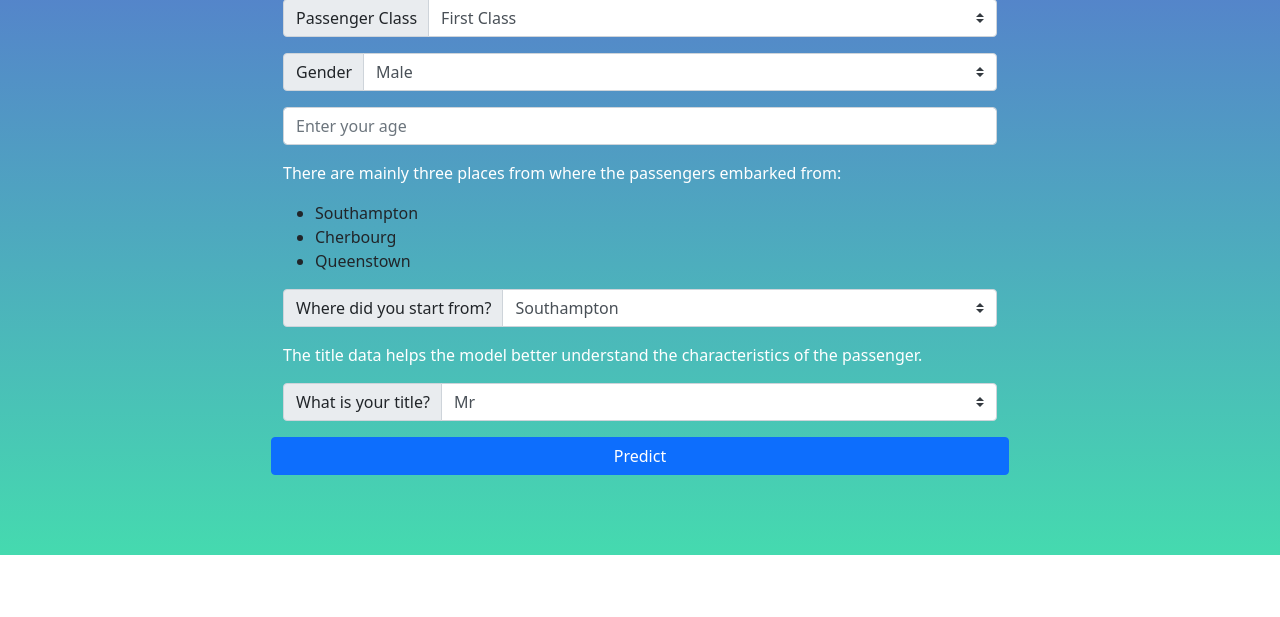
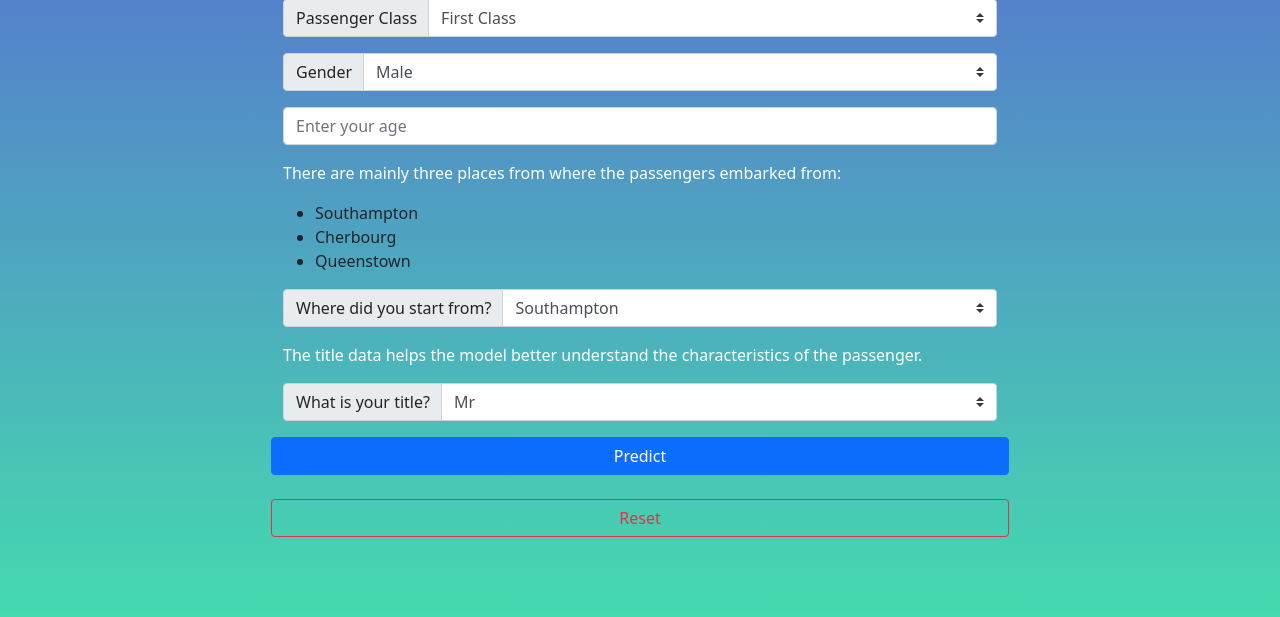
Before and after one commit to fadh1l/Titanic-survivor-predictor, a Flask app: page / in a window 1280 px wide. Shown: the part 434-1051 px from the top of the page. Before the commit the page ends 989 px from the top, so only its background shows below. Run offline with Flask 2, Linux system fonts and the light colour scheme; parts of the project's set-up code (start-up, migrations or seed data) failed here and were passed over; some libraries are stand-ins or nearby versions.

Commit message:
Initial and final commit

```diff
--- a/templates/index.html
+++ b/templates/index.html
@@ -88,7 +88,11 @@
           </select>
         </div>
         <div class="row">
-        <button class="btn btn-primary mr-2" type="text">Predict</button>
+        <button class="btn btn-primary" type="text">Predict</button>
+        </div>
+        <br>
+        <div class="row">
+          <a href="/" class="btn btn-outline-danger " role="button">Reset</a>
         </div>
       </form>
       <br><br>
```
